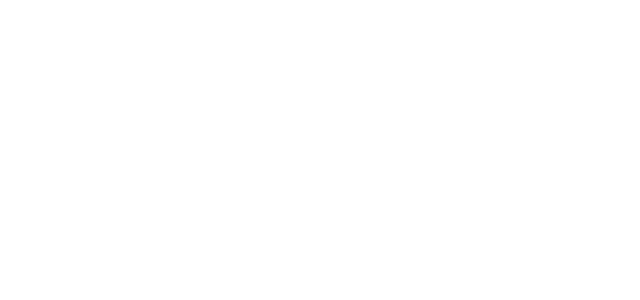
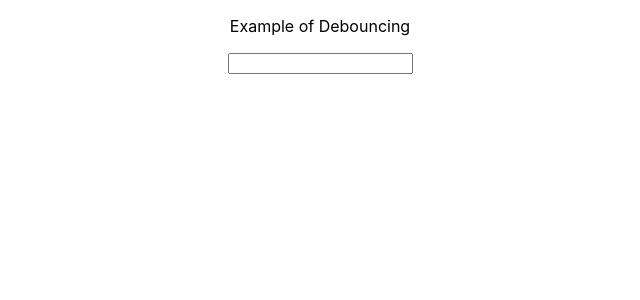
Before and after one commit to bhati-mukesh/react-concepts, a React (Create React App) app: page / in a window 1280 px wide. Shown: the top 300 px of the page, without its empty margins (320-960 px from the left). Built offline with nearby package versions, Linux system fonts and the light colour scheme.

Commit message:
added debounce in input field

```diff
--- a/src/App.js
+++ b/src/App.js
@@ -6,6 +6,7 @@
 // import OTPScreen from "./components/otpScreen";
 // import TicTacToe from "./mini-projects/tic-ta-toe";
 // import FileExplorer from "./mini-projects/FileExplorer";
+import Debounce from "./mini-projects/debouncing/Search";
 
 function App() {
   return (
@@ -17,6 +18,7 @@
         {/* <TicTacToe /> */}
         {/* <Select /> */}
         {/* <Accordion /> */}
+        <Debounce />
       </div>
       {/* <FileExplorer /> */}
     </>
--- /dev/null
+++ b/src/mini-projects/debouncing/Search.jsx
@@ -0,0 +1,34 @@
+import { useCallback, useState } from "react";
+
+const myDebounce = (cb, delay) => {
+  let timmer = null;
+  return function (...args) {
+    if (timmer) clearTimeout(timmer);
+    timmer = setTimeout(() => {
+      cb(...args);
+    }, delay);
+  };
+};
+
+export default function App() {
+  const [searchValue, setSearchValue] = useState("");
+
+  const apiCall = useCallback(
+    myDebounce((e) => {
+      console.log("Searching...", e.target.value);
+    }, 500),
+    []
+  );
+
+  const handleChange = (e) => {
+    setSearchValue(e.target.value);
+    apiCall(e);
+  };
+
+  return (
+    <div className="App">
+      <p>Example of Debouncing</p>
+      <input value={searchValue} onChange={handleChange} />
+    </div>
+  );
+}
--- /dev/null
+++ b/src/mini-projects/debouncing/index.js
@@ -0,0 +1 @@
+export * from "./Search";
```
